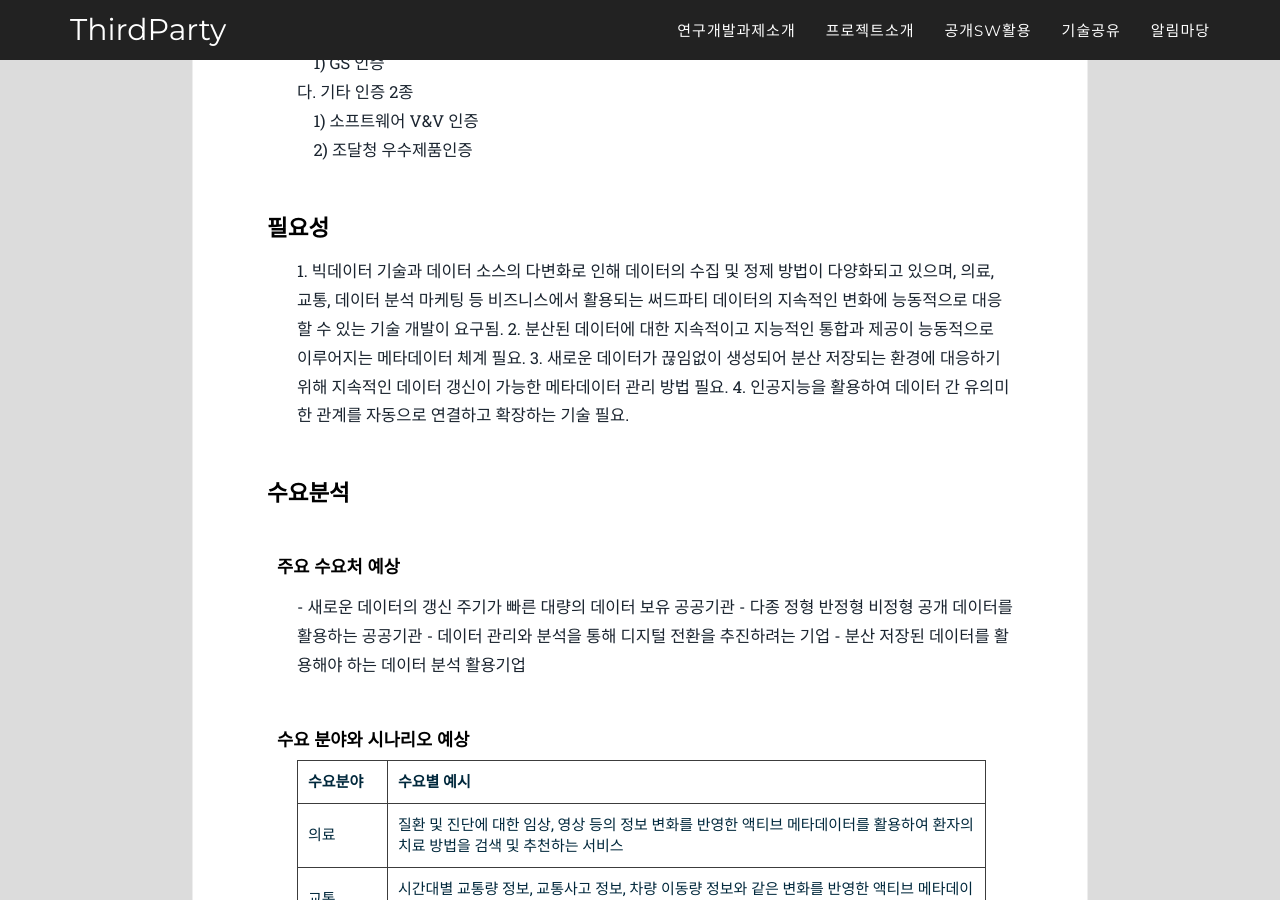
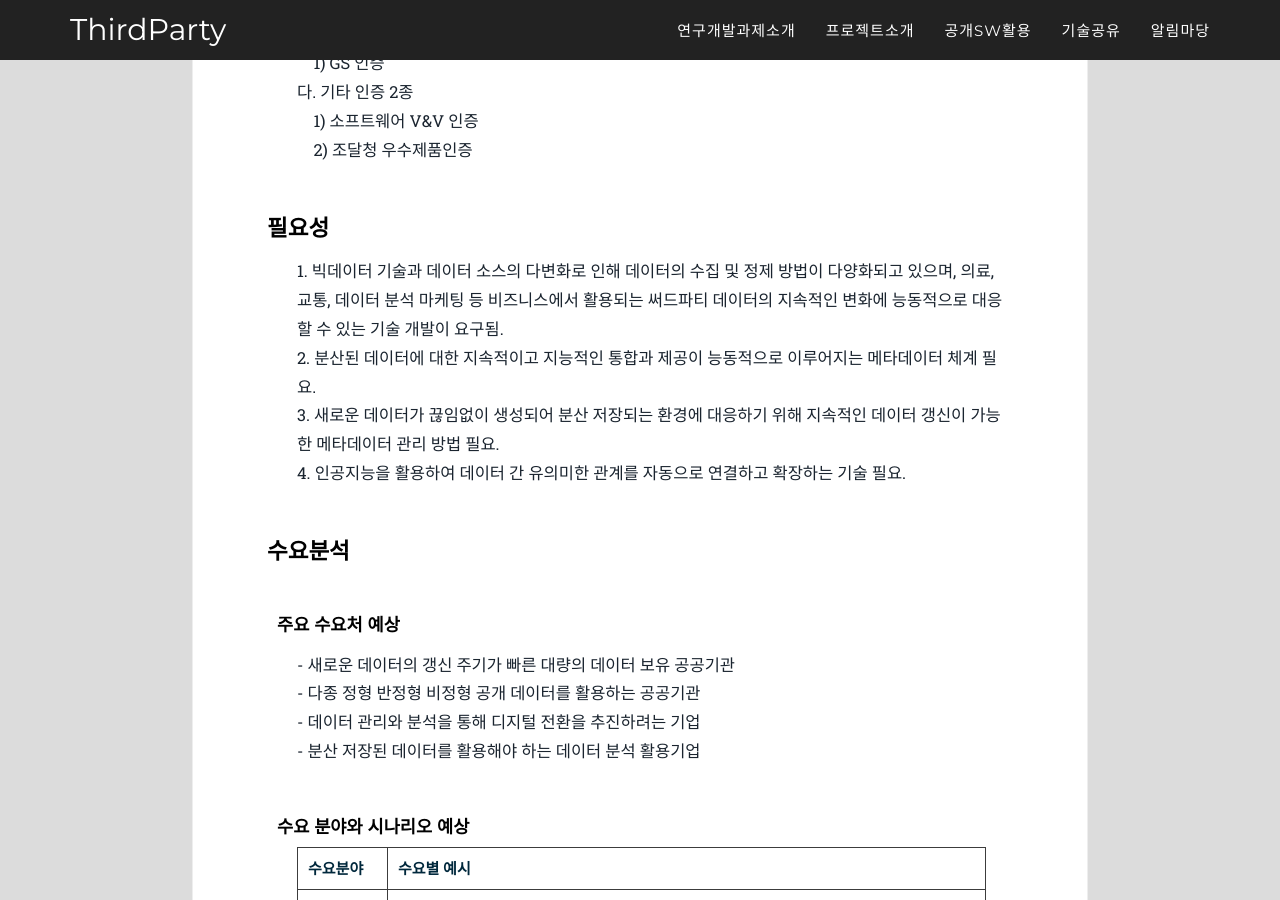
Before and after one commit to ThirdActiveDataExTech/ThirdActiveDataExTech.github.io, a Jekyll site: the page built from 2016_pages/business-intro.html, in a window 1280 px wide and 900 px high, scrolled down 1509 px. Built offline with Jekyll 4.4.1, drawn with Linux system fonts in a browser that asks for light colours; some web fonts are replaced.

Commit message:
[연구개발과제소개]
- 줄바꿈 추가

```diff
--- a/2016_pages/business-intro.html
+++ b/2016_pages/business-intro.html
@@ -54,19 +54,19 @@ title: 연구개발과제소개
         <h2>필요성</h2>
         <p>
             1. 빅데이터 기술과 데이터 소스의 다변화로 인해 데이터의 수집 및 정제 방법이 다양화되고 있으며, 의료, 교통, 데이터 분석 마케팅 등
-            비즈니스에서 활용되는 써드파티 데이터의 지속적인 변화에 능동적으로 대응할 수 있는 기술 개발이 요구됨.
-            2. 분산된 데이터에 대한 지속적이고 지능적인 통합과 제공이 능동적으로 이루어지는 메타데이터 체계 필요.
-            3. 새로운 데이터가 끊임없이 생성되어 분산 저장되는 환경에 대응하기 위해 지속적인 데이터 갱신이 가능한 메타데이터 관리 방법 필요.
+            비즈니스에서 활용되는 써드파티 데이터의 지속적인 변화에 능동적으로 대응할 수 있는 기술 개발이 요구됨.<br>
+            2. 분산된 데이터에 대한 지속적이고 지능적인 통합과 제공이 능동적으로 이루어지는 메타데이터 체계 필요.<br>
+            3. 새로운 데이터가 끊임없이 생성되어 분산 저장되는 환경에 대응하기 위해 지속적인 데이터 갱신이 가능한 메타데이터 관리 방법 필요.<br>
             4. 인공지능을 활용하여 데이터 간 유의미한 관계를 자동으로 연결하고 확장하는 기술 필요.
         </p>
 
         <h2>수요분석</h2>
         <h3>주요 수요처 예상</h3>
         <p>
-            - 새로운 데이터의 갱신 주기가 빠른 대량의 데이터 보유 공공기관
-            - 다종 정형 반정형 비정형 공개 데이터를 활용하는 공공기관
-            - 데이터 관리와 분석을 통해 디지털 전환을 추진하려는 기업
-            - 분산 저장된 데이터를 활용해야 하는 데이터 분석 활용기업
+            - 새로운 데이터의 갱신 주기가 빠른 대량의 데이터 보유 공공기관<br>
+            - 다종 정형 반정형 비정형 공개 데이터를 활용하는 공공기관<br>
+            - 데이터 관리와 분석을 통해 디지털 전환을 추진하려는 기업<br>
+            - 분산 저장된 데이터를 활용해야 하는 데이터 분석 활용기업<br>
         </p>
         <h3>수요 분야와 시나리오 예상</h3>
         <table>
```
